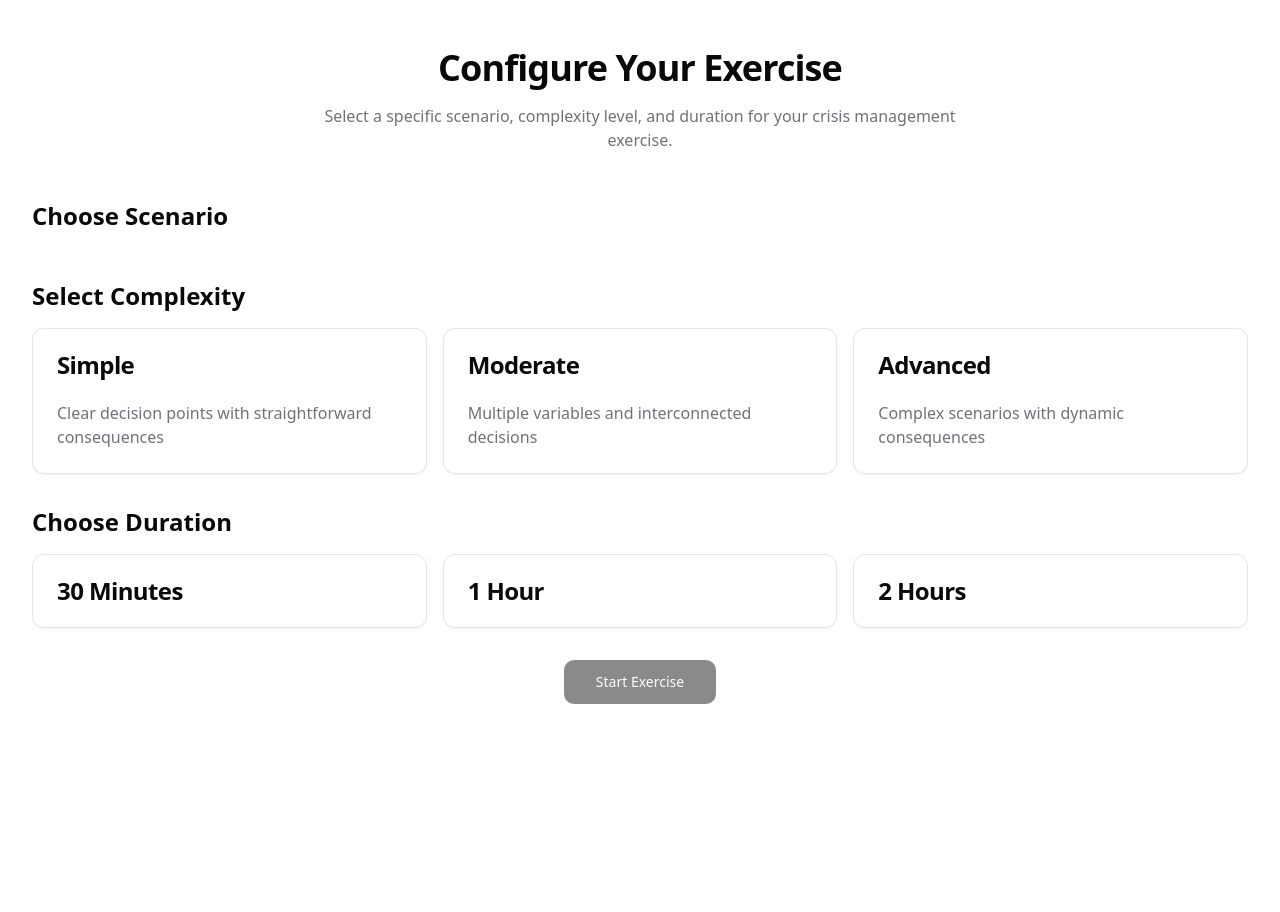
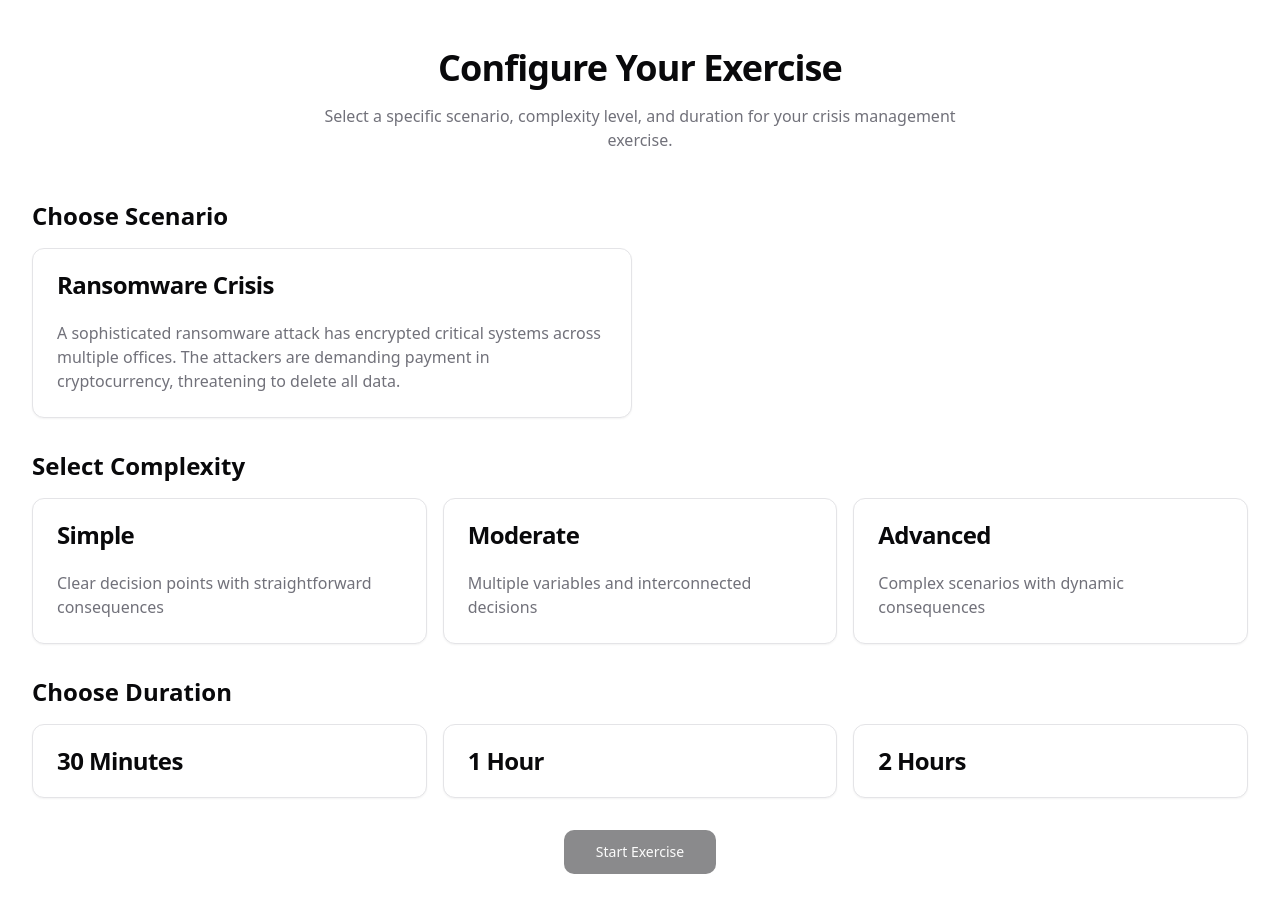
Before and after one commit to Larsask/crisis-sim-scribe, a React (Vite) app: page / in a window 1280 px wide. Both pictures are taken after a click on the element 226 px from the left and 292 px from the top of the page. Shown: the top 912 px of the page. Before the commit the page ends 800 px from the top, so only its background shows below. Built offline with nearby package versions, Linux system fonts and the light colour scheme.

Commit message:
Fix type errors in ScenarioSetup
Resolved TypeScript errors in ScenarioSetup.tsx related to missing module declarations and incorrect type definitions for scenario properties. Updated imports and ensured proper typing for scenario data.

```diff
--- a/src/pages/ScenarioSetup.tsx
+++ b/src/pages/ScenarioSetup.tsx
@@ -1,9 +1,11 @@
+
 import { useState } from 'react';
 import { useNavigate } from 'react-router-dom';
 import { Button } from "@/components/ui/button";
 import { Card, CardContent, CardHeader, CardTitle } from "@/components/ui/card";
 import { useScenarioStore, type Complexity, type Duration } from '@/store/scenarioStore';
-import { scenarios } from '@/data/scenarios/allScenarios';
+import { scenarios } from '@/data/scenarios';
+import { ScenarioDefinition } from '@/types/scenario';
 
 interface ScenarioOption {
   id: string;
@@ -12,7 +14,7 @@ interface ScenarioOption {
   category: string;
 }
 
-const MOCK_SCENARIOS = Object.values(scenarios).map(scenario => ({
+const MOCK_SCENARIOS = Object.values(scenarios).map((scenario: ScenarioDefinition) => ({
   id: scenario.id,
   title: scenario.inbrief.title,
   description: scenario.inbrief.summary,
```
